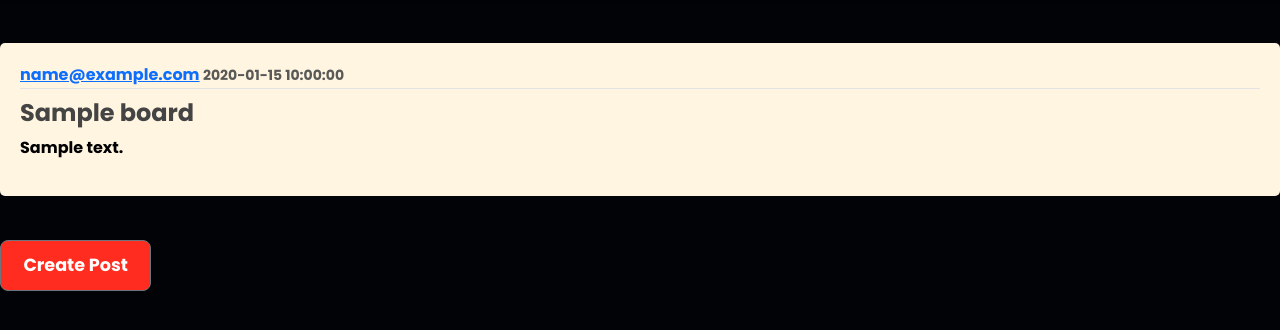
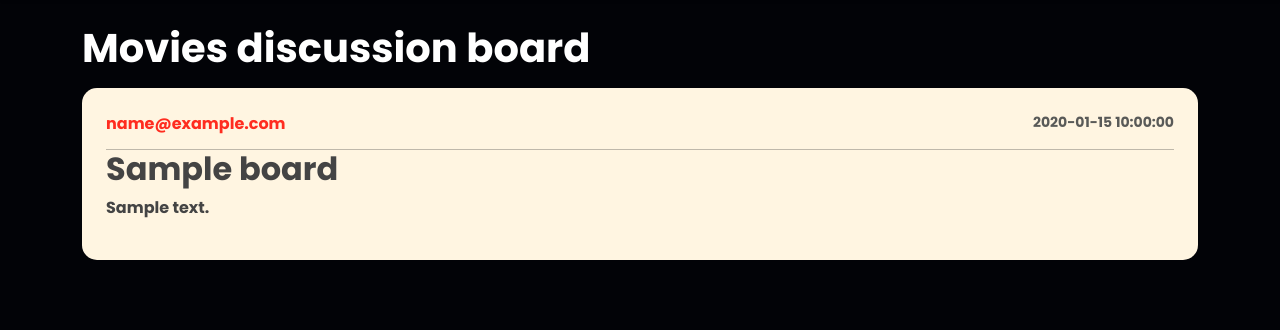
Before and after one commit to fkia413/CodeBusters, a Flask app: page /discussion in a window 1280 px wide. Shown: the part 72-402 px from the top of the page. Run offline with Flask 3, Linux system fonts and the light colour scheme; tables that the repository leaves empty hold one stand-in row (values such as "Sample post"); parts of the project's set-up code (start-up, migrations or seed data) failed here and were passed over.

Commit message:
RN: front-end refactoring of discussion page

```diff
--- a/application/static/css/stylesheet.css
+++ b/application/static/css/stylesheet.css
@@ -957,3 +957,53 @@ button {
     font-size: 1rem;
     color: #333; /* Text color for the price */
 }
+
+/* Discussion board stuff */
+.discussion-board {
+    display: flex;
+    flex-direction: column;
+    align-items: center;
+}
+
+.post-content-section {
+    background: #fff5e1;
+    padding: 1.5em;
+    border-radius: 15px;
+    width: 100%;
+}
+
+.post-content-section hr {
+    color: var(--text-color);
+    margin: 0;
+}
+
+.post-metadata {
+    color: #777;
+    display: flex;
+    justify-content: space-between;
+}
+
+.post-metadata a {
+    text-decoration: none;
+    color: var(--main-color);
+}
+
+.post-body {
+    display: flex;
+    flex-direction: column;
+}
+
+.post-content {
+    color: #444444;
+}
+
+.post-content h2 {
+    color: #444444;
+    font-size: 2em;
+    margin-top: 0;
+    text-decoration: none;
+}
+
+.post-content p {
+    text-align: justify;
+}
--- a/application/templates/discussion.html
+++ b/application/templates/discussion.html
@@ -1,11 +1,21 @@
 {% extends "layout.html" %}
+
+<!-- Setting title of the page -->
+{% block title %} - Discussions {% endblock title %}
+
+<!-- Importing all refs needed for the page -->
+{% block links_refs %} {% endblock links_refs %}
+
+<!-- Displaying main content of the page -->
 {% block content %}
-    <div class="mb-4 text-center">
-        <h1 class="display-4" style="color: black;">Movies Discussion Board</h1>
-    </div>
-
+<div class="container custom-mt mb-5">
+	<div class="mb-2">
+		<h1 class="mb-3">Movies discussion board</h1>
 		{% for message in get_flashed_messages() %}
-        <div class="alert alert-warning alert-dismissible fade show" role="alert">
+		<!-- <div
+			class="alert alert-warning alert-dismissible fade show"
+			role="alert"
+		>
 			{{ message }}
 			<button
 				type="button"
@@ -13,65 +23,34 @@
 				data-bs-dismiss="alert"
 				aria-label="Close"
 			></button>
+		</div> -->
+		{% endfor %}
+		<!-- Letting the user create a post only if he's authenticated -->
+		{% if current_user.is_authenticated %}
+		<a
+			href="{{ url_for('new') }}"
+			class="btn btn-outline-secondary btn-sm mb-4"
+			>Create post</a
+		>
+		{% endif %}
+		<div class="discussion-board">
+			{% for post in posts %}
+			<div class="post-content-section mb-3">
+				<div class="post-body">
+					<div class="post-metadata">
+						<!-- In this future, users could be redirected to other people's profiles? -->
+						<a class="mr-2" href="#">{{ post.user_email }}</a>
+						<p class="text-muted small">{{ post.timestamp }}</p>
+					</div>
+					<hr />
+					<div class="post-content">
+						<h2>{{ post.title }}</h2>
+						<p>{{ post.content }}</p>
+					</div>
+				</div>
 			</div>
 			{% endfor %}
-
-    <style>
-        /* Add your custom CSS styles here */
-        .content-section {
-            background: #fff5e1; /* Change background color to cream */
-            padding: 20px;
-            border: none; /* Remove border */
-            border-radius: 5px;
-            margin-bottom: 20px;
-        }
-
-        .article-title {
-            color: #444444;
-            font-size: 24px;
-            margin-top: 0;
-            text-decoration: none; /* Remove underline */
-        }
-
-        .article-title:hover {
-            color: #428bca;
-        }
-
-        .article-content {
-            color: black; /* Set text color to black */
-            font-size: 16px;
-            line-height: 1.5;
-        }
-
-        .article-metadata {
-            padding-bottom: 1px;
-            margin-bottom: 10px;
-            border-bottom: 1px solid #e3e3e3;
-            color: #777;
-        }
-
-        .article-metadata a:hover {
-            color: #333;
-            text-decoration: none;
-        }
-    </style>
-
-    <br />
-
-    {% for post in posts %}
-        <article class="media content-section">
-            <div class="media-body">
-                <div class="article-metadata">
-                    <a class="mr-2" href="#">{{ post.user_email }}</a>
-                    <small class="text-muted">{{ post.timestamp }}</small>
 		</div>
-                <h2 class="article-title"><a class="article-title" href="#">{{ post.title }}</a></h2>
-                <p class="article-content">{{ post.content | safe }}</p>
 	</div>
-        </article>
-        <br />
-    {% endfor %}
-
-    <a href="{{ url_for('new') }}" class="btn btn-outline-secondary btn-sm">Create Post</a>
-    <br />
+</div>
 {% endblock content %}
```
Lines whose indentation alone changed are shown as unchanged.
